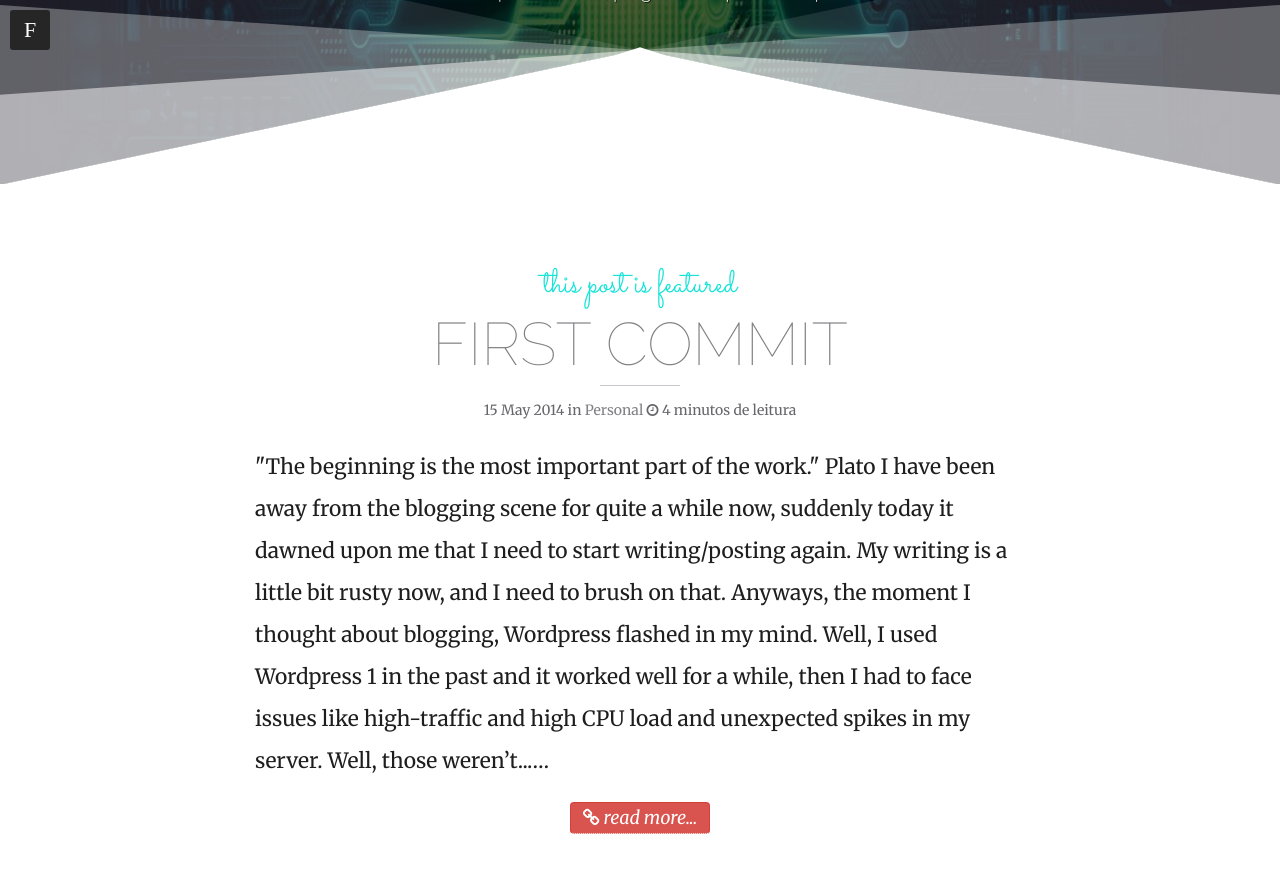
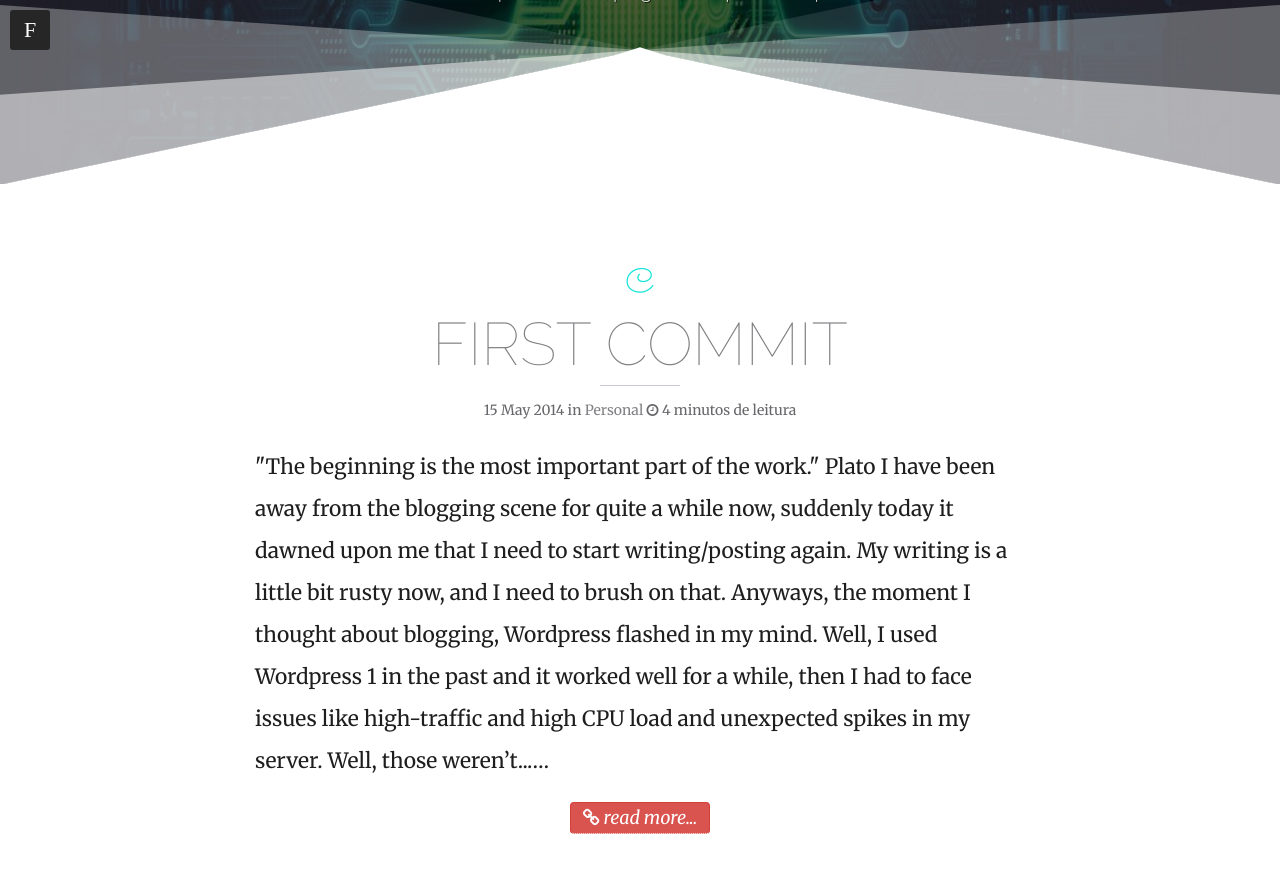
Before and after one commit to jhoemrs/old_theme, a Jekyll site: the page built from index.html, in a window 1280 px wide and 900 px high, scrolled down 356 px. Shown: the top 873 px of the window. Built offline with Jekyll 4.4.1, drawn with Linux system fonts in a browser that asks for light colours; nearby versions of some CDN libraries; the list of posts is cut into pages by our own code.

Commit message:
Fix post Featured.

```diff
--- a/_layouts/post.html
+++ b/_layouts/post.html
@@ -32,7 +32,7 @@
             {% assign modifiedtime = page.modified | date: "%Y%m%d" %}
             {% assign posttime = page.date | date: "%Y%m%d" %}
                     <header class="post-header entry-header">
-                    {% if page.featured %}<div class="cursive">this post is featured</div>{% endif %}
+                    {% if page.featured %}<div class="cursive">Esta é uma postagem destaque!</div>{% endif %}
                         {% if page.link %}
                         <h1 class="post-title text-center hyper lighter entry-title" itemprop="headline"><a href="{{ page.link }}" data-toggle="tooltip" title="Go to {{ page.link }}" style="color: #fff; background-color: #45ADA8; border-radius: 4px; padding: 10px">{% if page.type == 'quote' %}<i class="icon-quote-left"></i> {% endif %}{% if page.type == 'status' %}<i class="icon-retweet"></i> {% endif %}{% if page.type == 'video' %}<i class="icon-play-circle"></i> {% endif %}{% if page.type == 'photo' %}<i class="icon-picture"></i> {% endif %}{{ page.title }} <span class="link-arrow">&rarr;</span></a></h1>
                         {% else %}
--- a/index.html
+++ b/index.html
@@ -177,7 +177,7 @@
 	        <div class="row">
 	            <article class="post post col-md-8 col-md-offset-2">
 	               <header class="post-header">
-	               {% if post.featured %}<div class="cursive">this post is featured</div>{% endif %}
+	               {% if post.featured %}<div class="cursive">C</div>{% endif %}
 	                    {% if post.link %}
 	                    <h2 class="post-title text-center super lighter">
 	                        <a href="{{ site.url }}{{ post.url }}" style="color: #fff; background-color: #45ADA8; border-radius: 4px; padding: 10px"><i class="icon-link"></i> {{ post.title }}</a>
@@ -398,7 +398,7 @@
 	        <div class="row">
 	            <article class="post post col-md-8 col-md-offset-2">
 	               <header class="post-header">
-	               {% if post.featured %}<div class="cursive">this post is featured</div>{% endif %}
+	               {% if post.featured %}<div class="cursive">Esta é uma postagem destaque!</div>{% endif %}
 	                    {% if post.link %}
 	                    <h2 class="post-title text-center super lighter">
 	                        <a href="{{ site.url }}{{ post.url }}" style="color: #fff; background-color: #45ADA8; border-radius: 4px; padding: 10px"><i class="icon-link"></i> {{ post.title }}</a>
```
